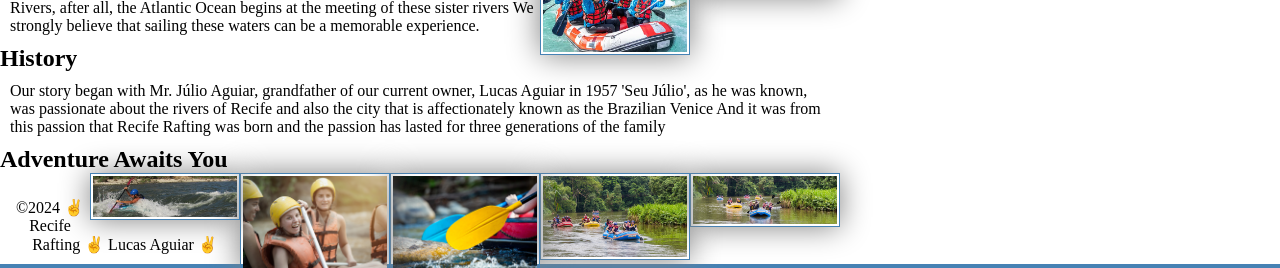
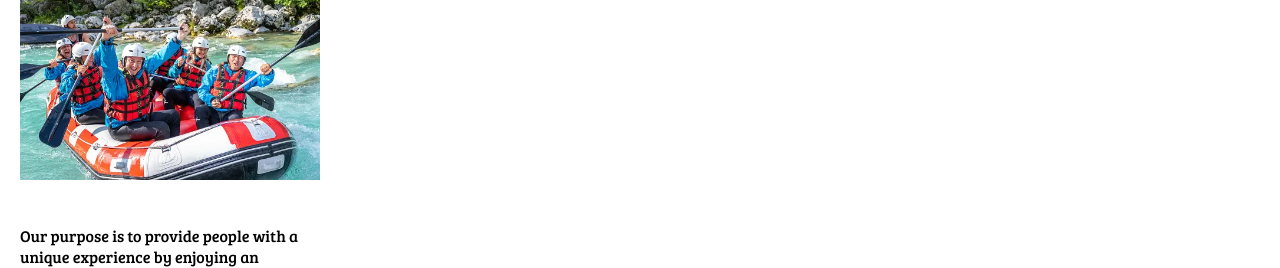
Before and after one commit to ljraguiar/wdd130, a plain HTML site: page wwr/about.html in a window 1280 px wide. Shown: the part 450-718 px from the top of the page. Drawn offline with nearby package versions, Linux system fonts and the light colour scheme; files that its build step writes are made by us from their sources.

Commit message:
Latest Updates at the css

```diff
--- a/wwr/about.html
+++ b/wwr/about.html
@@ -6,7 +6,7 @@
         <title>About Us</title>
         <meta description="description" content="We are Recife Rafting and this is our about us page!">
         <meta author="author" content=" Lucas Aguiar">
-        <link rel="stylesheet" href="styles/styles.css">
+        <link rel="stylesheet" href="styles/rafting.css">
     </head>
     <body>
         <header>
--- a/wwr/styles/rafting.css
+++ b/wwr/styles/rafting.css
@@ -1,2 +1,37 @@
 @import url('https://fonts.googleapis.com/css2?family=Bree+Serif&display=swap');
 @import url('https://fonts.googleapis.com/css2?family=Bree+Serif&family=Open+Sans:ital,wght@0,300..800;1,300..800&display=swap');
+
+* {
+    width: 300px;
+}
+:root {
+    --primary-color: #077f8d;
+    --secundary-color: #090604;
+    --accent1-color: #060505;
+    --accent2-color: #190705;
+    --accent3-color: #03c7e3;
+
+    --heading-font: 'Open Sans', sans-serif;
+    --paragraph-font: 'Bree Serif', serif;
+
+    --nav-background-color: #e64a2b;
+    --nav-link-color: #c2a85e;
+    --nav-hover-link-color: #b75228;
+    --nav-hover-background-color: #050505;
+}
+body {
+    font-family: var(--paragraph-font);
+    max-width: 960px;
+    margin: 0 auto;
+    padding: 20px;
+}
+h1, h2 {
+    font-family: var(--heading-font);
+    color: var(--primary-color);
+}
+p {
+    padding: 25px 0;
+}
+section {
+    text-decoration: none;
+}
```
